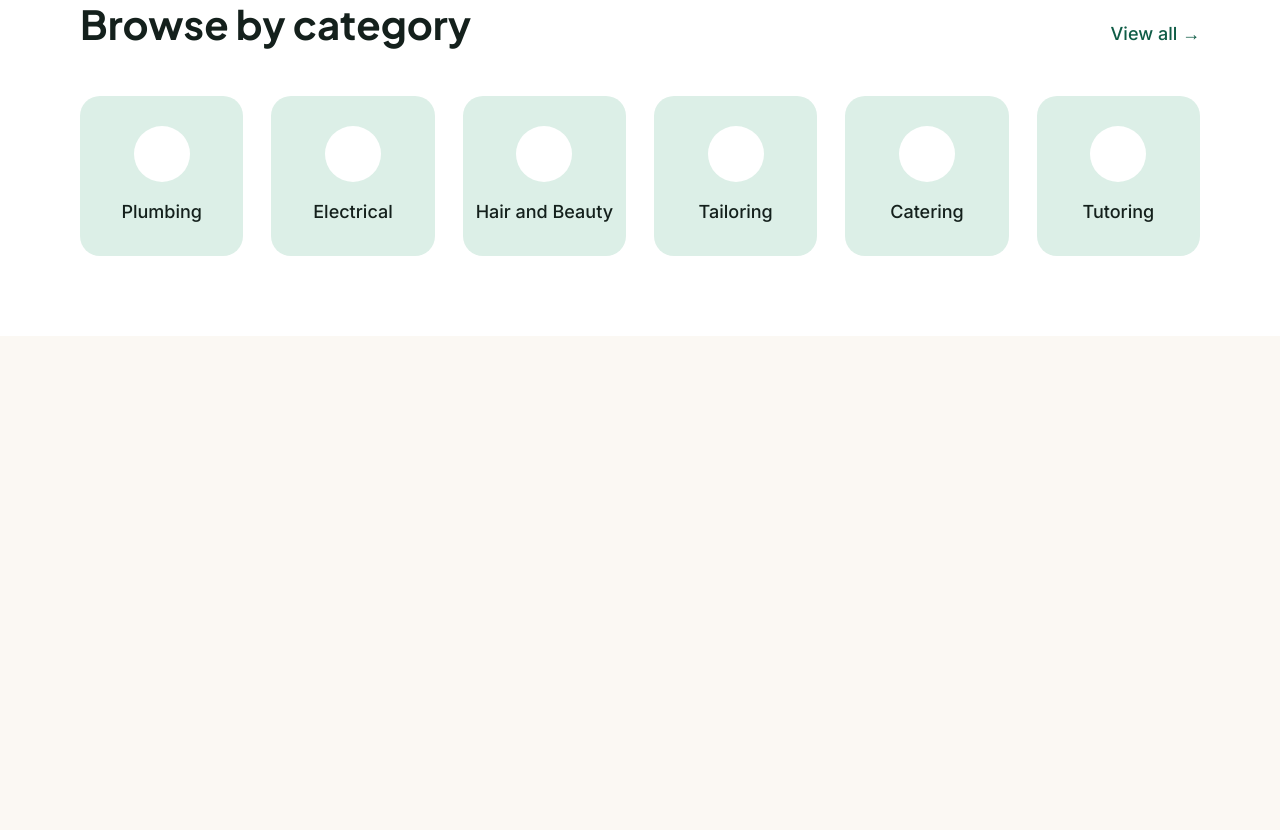
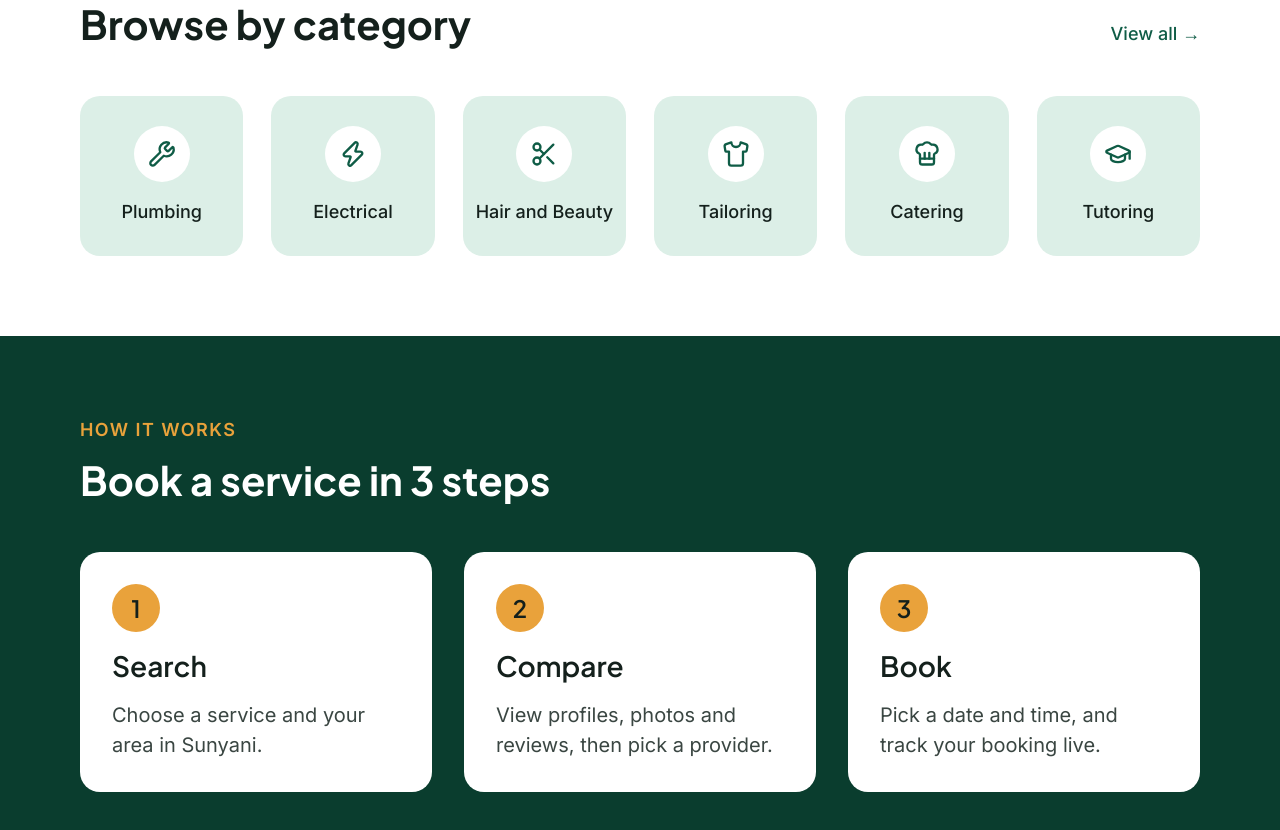
Before and after one commit to Meshack000/Veylo, a React (Vite) app: page / in a window 1280 px wide. Shown: the part 880-1710 px from the top of the page. Before the commit the page ends 1216 px from the top, so only its background shows below. Built offline with nearby package versions, Linux system fonts and the light colour scheme.

Commit message:
feat: enhance Categories component with icons and add HowItWorks section

```diff
--- a/src/components/Categories.jsx
+++ b/src/components/Categories.jsx
@@ -1,15 +1,18 @@
 // Categories.jsx
-// The "Browse by category" section: a heading and six clickable tiles.
+// The "Browse by category" section: a heading and six clickable tiles with icons.
+
+import { Wrench, Zap, Scissors, Shirt, ChefHat, GraduationCap } from "lucide-react";
 
 function Categories() {
-  // The list of categories. To add one later, we only add a name here.
+  // The list of categories. Each one has a name and an icon.
+  // To add a category later, we add one line here.
   const categories = [
-    "Plumbing",
-    "Electrical",
-    "Hair and Beauty",
-    "Tailoring",
-    "Catering",
-    "Tutoring",
+    { name: "Plumbing", Icon: Wrench },
+    { name: "Electrical", Icon: Zap },
+    { name: "Hair and Beauty", Icon: Scissors },
+    { name: "Tailoring", Icon: Shirt },
+    { name: "Catering", Icon: ChefHat },
+    { name: "Tutoring", Icon: GraduationCap },
   ];
 
   return (
@@ -34,14 +37,16 @@ function Categories() {
 
         {/* Tiles */}
         <div className="mt-12 grid grid-cols-2 gap-7 sm:grid-cols-3 lg:grid-cols-6">
-          {categories.map((name) => (
+          {categories.map(({ name, Icon }) => (
             <a
               key={name}
               href="#"
               className="group flex h-40 flex-col items-center justify-center gap-4 rounded-[20px] bg-brand-soft text-lg font-medium text-ink transition hover:bg-brand hover:text-white"
             >
-              {/* Icon circle (we will add real icons later) */}
-              <span className="h-14 w-14 rounded-full bg-surface transition group-hover:bg-accent" />
+              {/* Icon circle: white by default, gold when you hover the tile */}
+              <span className="flex h-14 w-14 items-center justify-center rounded-full bg-surface text-brand transition group-hover:bg-accent group-hover:text-ink">
+                <Icon size={28} strokeWidth={2} />
+              </span>
               {name}
             </a>
           ))}
--- /dev/null
+++ b/src/components/HowItWorks.jsx
@@ -0,0 +1,63 @@
+// HowItWorks.jsx
+// The dark green section that explains booking in 3 steps.
+
+function HowItWorks() {
+  // The three steps. To change the text, we only edit this list.
+  const steps = [
+    {
+      number: "1",
+      title: "Search",
+      text: "Choose a service and your area in Sunyani.",
+    },
+    {
+      number: "2",
+      title: "Compare",
+      text: "View profiles, photos and reviews, then pick a provider.",
+    },
+    {
+      number: "3",
+      title: "Book",
+      text: "Pick a date and time, and track your booking live.",
+    },
+  ];
+
+  return (
+    // id="how-it-works" lets the "How it works" link in the navbar scroll here
+    <section id="how-it-works" className="bg-brand-dark">
+      <div className="mx-auto w-full max-w-[1440px] px-6 py-20 lg:px-20">
+        {/* Heading */}
+        <div className="flex flex-col gap-3">
+          <p className="text-lg font-semibold uppercase tracking-[0.08em] text-accent">
+            How it works
+          </p>
+          <h2 className="font-heading text-4xl font-bold leading-[1.2] text-white lg:text-[40px]">
+            Book a service in 3 steps
+          </h2>
+        </div>
+
+        {/* Step cards */}
+        <div className="mt-12 grid gap-8 md:grid-cols-3">
+          {steps.map((step) => (
+            <div
+              key={step.number}
+              className="flex flex-col gap-4 rounded-[20px] bg-surface p-8"
+            >
+              {/* Gold number circle */}
+              <span className="flex h-12 w-12 items-center justify-center rounded-full bg-accent font-heading text-2xl font-semibold text-ink">
+                {step.number}
+              </span>
+
+              <h3 className="font-heading text-[28px] font-semibold leading-[1.3] text-ink">
+                {step.title}
+              </h3>
+
+              <p className="text-xl leading-normal text-body">{step.text}</p>
+            </div>
+          ))}
+        </div>
+      </div>
+    </section>
+  );
+}
+
+export default HowItWorks;
--- a/src/pages/Home.jsx
+++ b/src/pages/Home.jsx
@@ -4,6 +4,7 @@
 import Navbar from "../components/Navbar";
 import Hero from "../components/Hero";
 import Categories from "../components/Categories";
+import HowItWorks from "../components/HowItWorks";
 
 function Home() {
   return (
@@ -11,6 +12,7 @@ function Home() {
       <Navbar />
       <Hero />
       <Categories />
+      <HowItWorks />
     </>
   );
 }
```
